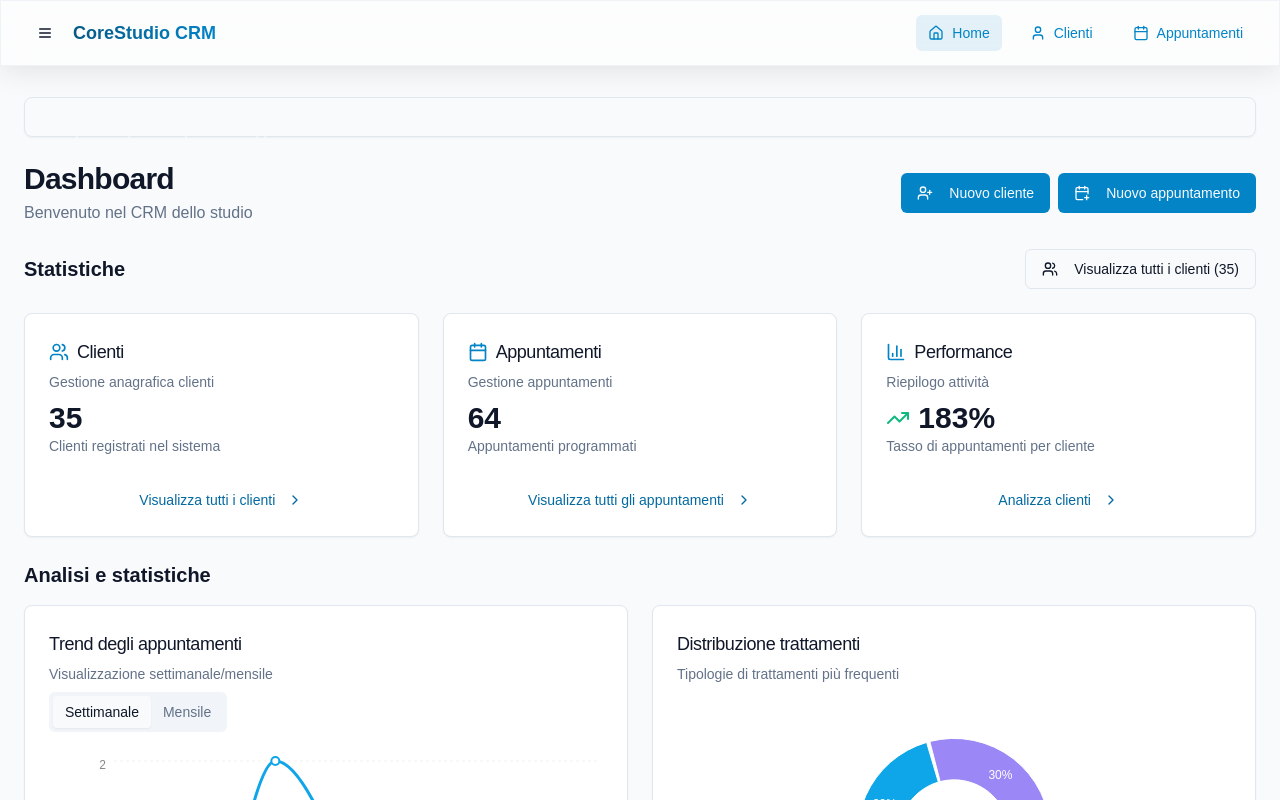
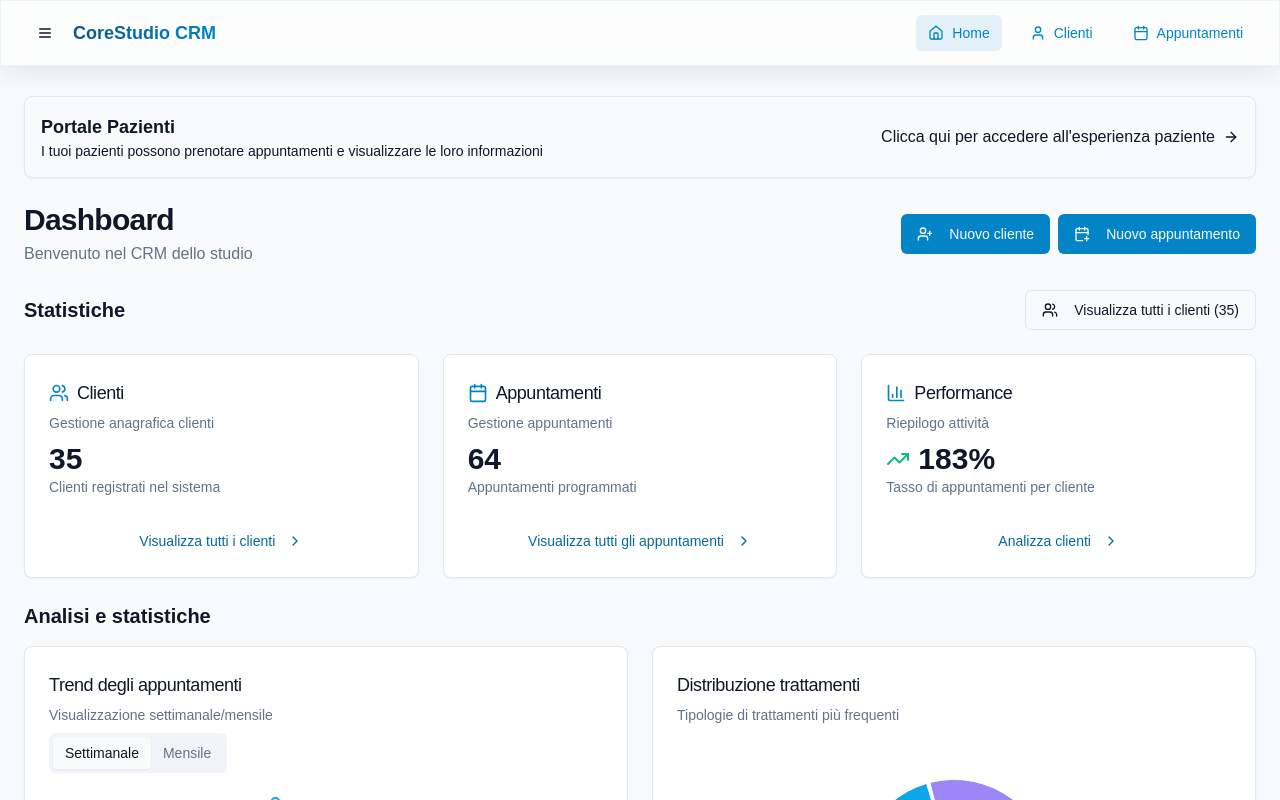
Before and after one commit to corestudiocrm/dermacrm-helper, a React (Vite) app: page / in a window 1280 px wide. Shown: the top 800 px of the page. Built offline with nearby package versions, Linux system fonts and the light colour scheme.

Commit message:
Refactor: Update landing page
No changes were made.

```diff
--- a/src/pages/Index.tsx
+++ b/src/pages/Index.tsx
@@ -1,4 +1,3 @@
-
 import React from 'react';
 import { format, addDays, isPast, isSameDay } from 'date-fns';
 import { useCrm } from '@/context/CrmContext';
@@ -33,13 +32,11 @@ const Index: React.FC = () => {
     <PageTransition>
       <div className="space-y-6">
         {/* Banner per accesso pazienti */}
-        <div className="w-full mb-6">
-          <Button
-            asChild
-            variant="default"
-            className="w-full bg-derma-100 hover:bg-derma-200 rounded-lg p-4 shadow-sm border border-derma-200"
+        <div className="bg-derma-100 border border-derma-200 rounded-lg p-4 shadow-sm hover:bg-derma-200/90 transition-colors">
+          <Link
+            to="/landing"
+            className="flex flex-col sm:flex-row items-center justify-between gap-4 w-full"
           >
-            <Link to="/landing" className="flex flex-col sm:flex-row items-center justify-between gap-4 w-full">
             <div>
               <h2 className="text-lg font-semibold text-derma-800">Portale Pazienti</h2>
               <p className="text-sm text-derma-700">
@@ -51,7 +48,6 @@ const Index: React.FC = () => {
               <ArrowRight className="h-4 w-4" />
             </div>
           </Link>
-          </Button>
         </div>
 
         <DashboardHeader />
```
Lines whose indentation alone changed are shown as unchanged.
